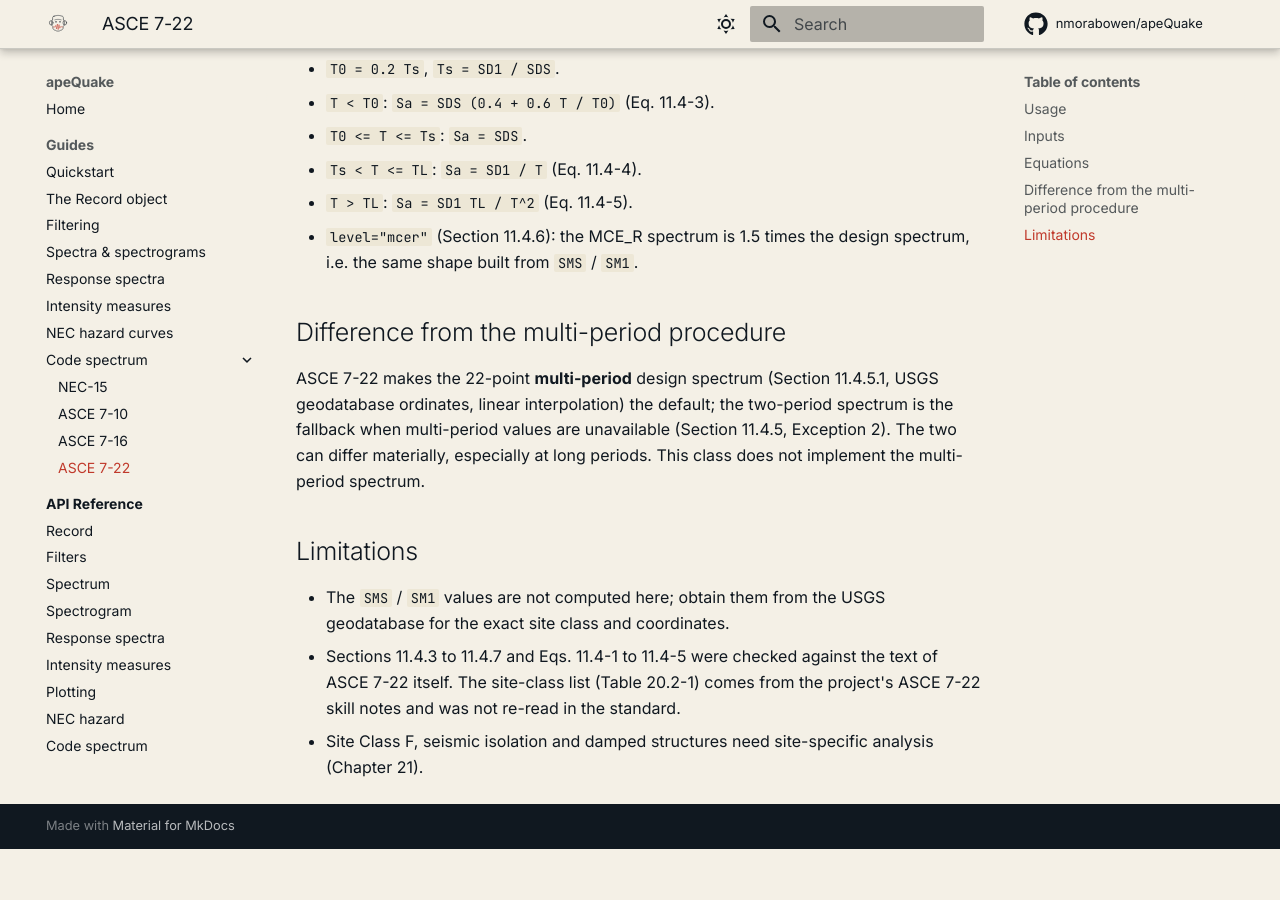
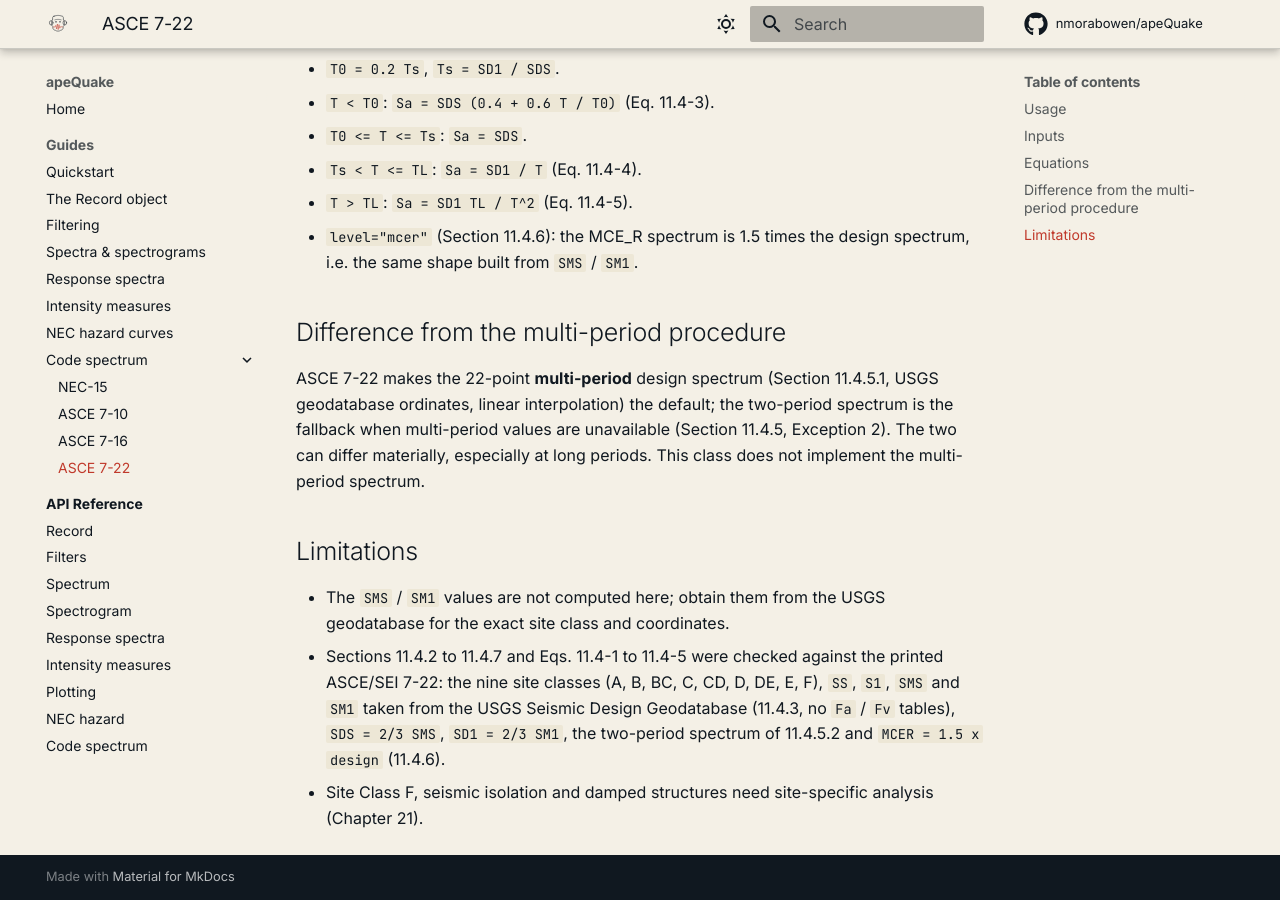
Before and after one commit to nmorabowen/apeQuake, an MkDocs documentation site: the page built from docs/guides/code-spectrum-asce7-22.md, in a window 1280 px wide and 900 px high, scrolled down 1356 px. Built offline with MkDocs 1.6.1 and Material for MkDocs 9.7.7, drawn with Linux system fonts in a browser that asks for light colours; comment, search, counter and statistics services are not loaded; before the commit the page ends 2205 px from its top, so only the background shows below that.

Commit message:
ASCE 7-22 guide: record verification against the printed standard
Co-Authored-By: Claude Sonnet 5.5 <noreply@anthropic.com>

```diff
--- a/docs/guides/code-spectrum-asce7-22.md
+++ b/docs/guides/code-spectrum-asce7-22.md
@@ -67,8 +67,10 @@ This class does not implement the multi-period spectrum.
 
 - The `SMS` / `SM1` values are not computed here; obtain them from the USGS
   geodatabase for the exact site class and coordinates.
-- Sections 11.4.3 to 11.4.7 and Eqs. 11.4-1 to 11.4-5 were checked against the
-  text of ASCE 7-22 itself. The site-class list (Table 20.2-1) comes from the
-  project's ASCE 7-22 skill notes and was not re-read in the standard.
+- Sections 11.4.2 to 11.4.7 and Eqs. 11.4-1 to 11.4-5 were checked against the
+  printed ASCE/SEI 7-22: the nine site classes (A, B, BC, C, CD, D, DE, E, F),
+  `SS`, `S1`, `SMS` and `SM1` taken from the USGS Seismic Design Geodatabase
+  (11.4.3, no `Fa` / `Fv` tables), `SDS = 2/3 SMS`, `SD1 = 2/3 SM1`, the
+  two-period spectrum of 11.4.5.2 and `MCER = 1.5 x design` (11.4.6).
 - Site Class F, seismic isolation and damped structures need site-specific
   analysis (Chapter 21).
```
